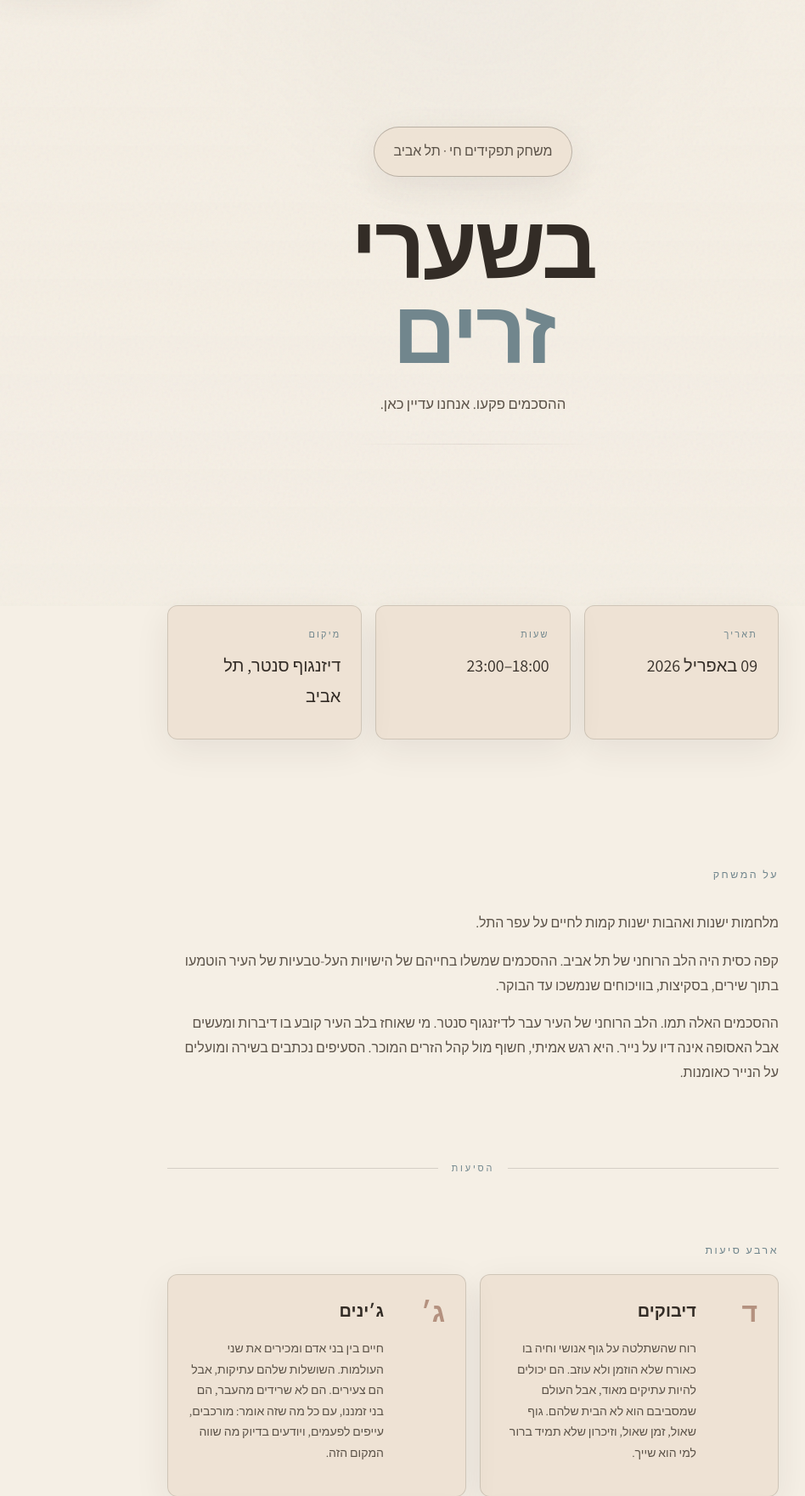
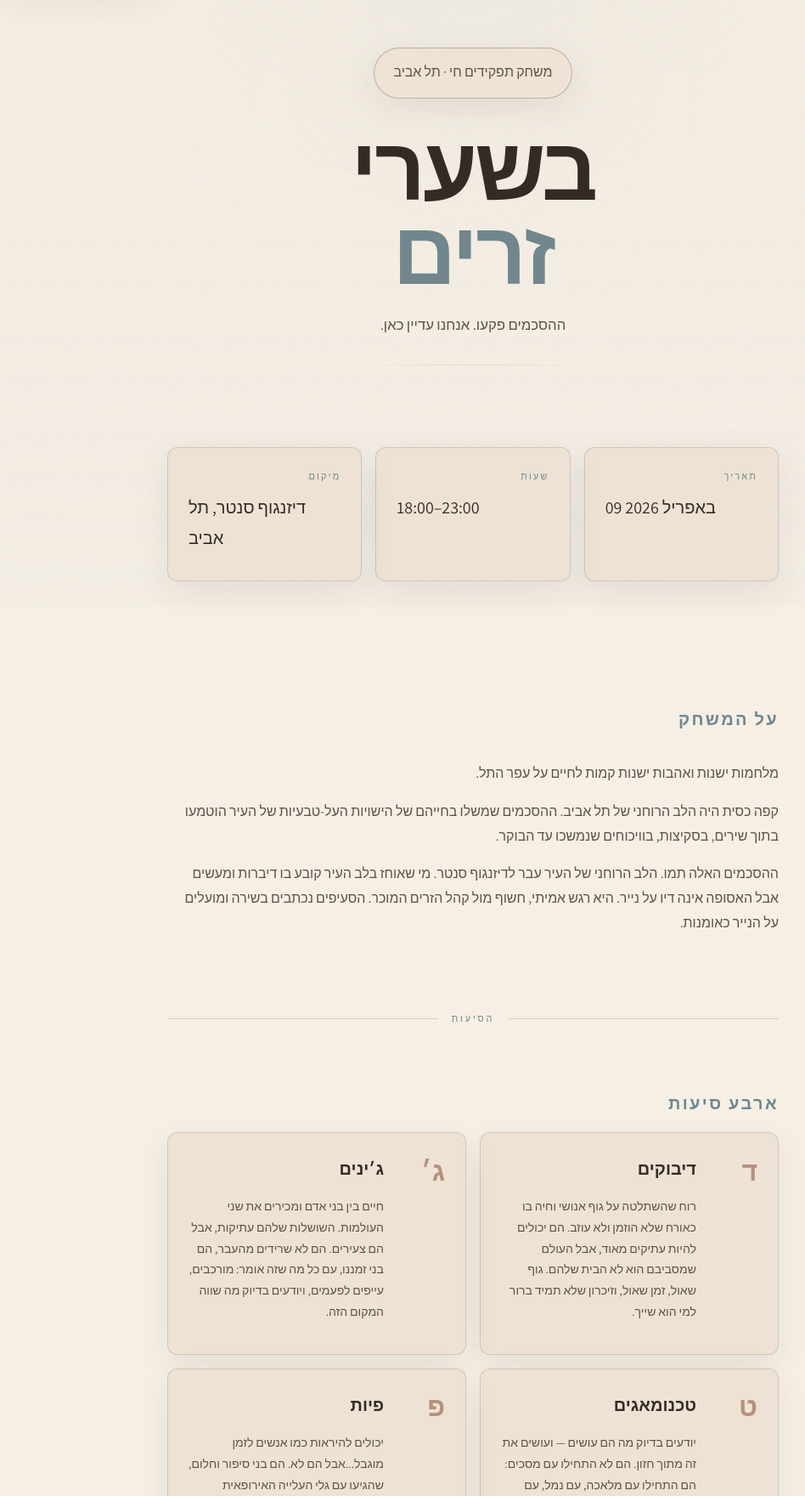
Before and after one commit to gmyuval/center-larp, a Django app: page / in a window 1280 px wide. Shown: the part 87-1847 px from the top of the page at 85% size, without its empty margins (83-1031 px from the left). Run offline with Django 5.2, Linux system fonts and the light colour scheme; parts of the project's set-up code (start-up, migrations or seed data) failed here and were passed over; some web fonts are replaced.

Commit message:
Fix visual issues and address CodeRabbit review
Visual fixes:
- Reduce hero whitespace: min-height auto, tighter padding so title
  is closely followed by logistics cards
- Fix hours RTL: add direction:ltr + text-align:start alongside
  unicode-bidi:isolate on .logistics-value (en-dash U+2013 is neutral)
- Enlarge section labels (על המשחק, הסיעות): override --fs-meta to
  --fs-h2 with font-weight 700

CodeRabbit review:
- theme-toggle.js: wrap localStorage in try-catch for private browsing
- preview-deploy.yml: don't overwrite :latest tag (push only preview
  tag), add heredoc quoting comment

Co-Authored-By: Claude Opus 4.6 (1M context) <noreply@anthropic.com>

```diff
--- a/static/css/landing.css
+++ b/static/css/landing.css
@@ -2,7 +2,8 @@
 
 /* ── Hero overrides ── */
 .hero {
-  min-height: 80vh;
+  min-height: auto;
+  padding-block: clamp(2rem, 6vw, 3.5rem) clamp(1rem, 3vw, 1.5rem);
   display: flex;
   flex-direction: column;
   justify-content: center;
@@ -22,6 +23,15 @@
 /* ── Logistics (meta-grid) ── */
 .logistics-value {
   unicode-bidi: isolate;
+  direction: ltr;
+  text-align: start;
+}
+
+/* ── Section labels (enlarged) ── */
+.section__label {
+  font-size: var(--fs-h2);
+  font-weight: 700;
+  letter-spacing: 0.12em;
 }
 
 /* ── About section ── */
@@ -112,7 +122,7 @@
 /* ── Responsive: mobile ── */
 @media (max-width: 767px) {
   .hero {
-    min-height: 60vh;
+    padding-block: var(--space-xl) var(--space-md);
   }
 
   .faction-card {
--- a/static/js/theme-toggle.js
+++ b/static/js/theme-toggle.js
@@ -1,21 +1,23 @@
 (function () {
-  const KEY = 'center-larp-theme';
-  const root = document.documentElement;
-  const buttons = Array.from(document.querySelectorAll('[data-theme-choice]'));
-  const allowed = new Set(['auto', 'day', 'night']);
+  var KEY = 'center-larp-theme';
+  var root = document.documentElement;
+  var buttons = Array.from(document.querySelectorAll('[data-theme-choice]'));
+  var allowed = new Set(['auto', 'day', 'night']);
 
   function readTheme() {
-    const stored = window.localStorage.getItem(KEY);
-    if (stored && allowed.has(stored)) return stored;
+    try {
+      var stored = window.localStorage.getItem(KEY);
+      if (stored && allowed.has(stored)) return stored;
+    } catch (_) { /* private browsing or storage disabled */ }
     return root.dataset.theme || 'auto';
   }
 
   function applyTheme(mode) {
-    const next = allowed.has(mode) ? mode : 'auto';
+    var next = allowed.has(mode) ? mode : 'auto';
     root.dataset.theme = next;
-    window.localStorage.setItem(KEY, next);
+    try { window.localStorage.setItem(KEY, next); } catch (_) { /* ignore */ }
     buttons.forEach(function (button) {
-      const pressed = button.dataset.themeChoice === next;
+      var pressed = button.dataset.themeChoice === next;
       button.setAttribute('aria-pressed', pressed ? 'true' : 'false');
     });
   }
```
Also changed, not shown: .github/workflows/preview-deploy.yml.
